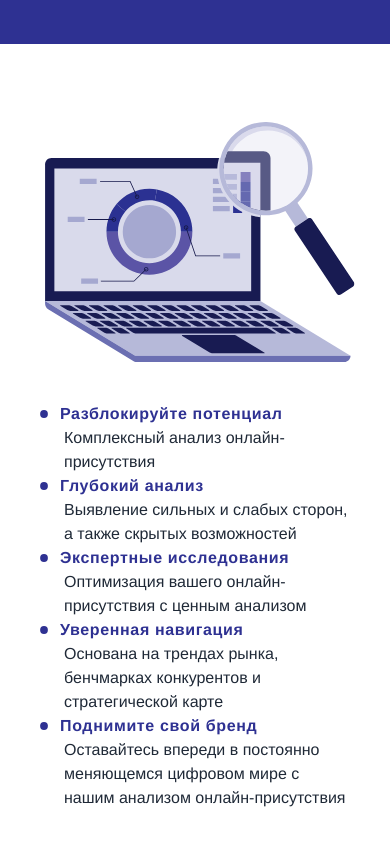
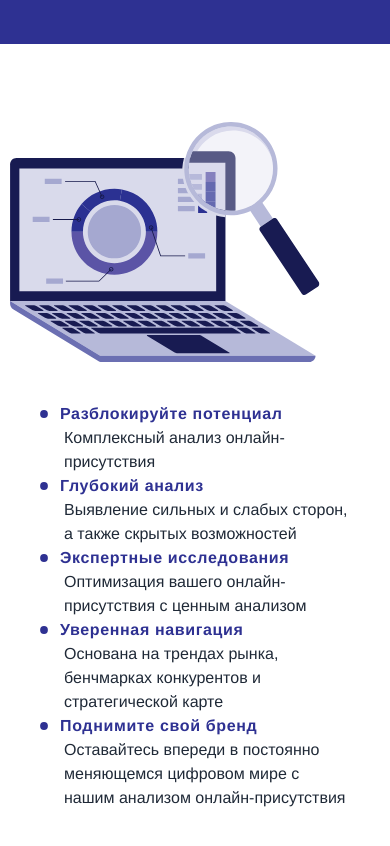
Before and after one commit to Najibmansour/novyi-koncept, a Next.js app: page / in a window 390 px wide. Shown: the part 800-1646 px from the top of the page. Built offline with nearby package versions, Linux system fonts and the light colour scheme.

Commit message:
cleaned structure of Page 2

```diff
--- a/src/app/page.js
+++ b/src/app/page.js
@@ -4,7 +4,7 @@ import Page2 from "@/components/Pages/page2";
 
 export default function Home() {
   return (
-    <div>
+    <div className="overflow-hidden">
       <Page1 />
       <Page2 />
     </div>
--- a/src/components/Pages/page2.jsx
+++ b/src/components/Pages/page2.jsx
@@ -1,80 +1,11 @@
-"use client";
-import React, { useEffect, useState } from "react";
-import Laptop from "../svgs/laptop";
-import Bullet from "../svgs/bullet";
-
-const descList = [
-  {
-    id: 0,
-    title: "Разблокируйте потенциал",
-    desc: "Комплексный анализ онлайн-присутствия",
-  },
-  {
-    id: 1,
-    title: "Глубокий анализ",
-    desc: "Выявление сильных и слабых сторон, a также скрытых возможностей",
-  },
-  {
-    id: 2,
-    title: "Экспертные исследования",
-    desc: "Оптимизация вашего онлайн-присутствия c ценным анализом",
-  },
-  {
-    id: 3,
-    title: "Уверенная навигация",
-    desc: " Основана на трендах рынка, бенчмарках конкурентов и стратегической карте",
-  },
-  {
-    id: 4,
-    title: "Поднимите свой бренд",
-    desc: "Оставайтесь впереди в постоянно меняющемся цифровом мире c нашим анализом онлайн-присутствия",
-  },
-];
+import React from "react";
+import GridElement from "../page 2/gridElement";
 
 const Page2 = () => {
-  const [isMobile, setIsMobile] = useState();
-  useEffect(() => {
-    setIsMobile(window.innerWidth <= 768 ? true : false);
-  }, []);
-
   return (
     <div className=" flex justify-center items-center w-screen h-screen  ">
-      <div className=" grid lg:grid-cols-2 grid-cols-1 gap-10 lg:gap-0">
-        <div className=" lg:order-last">
-          <Laptop />
-        </div>
-        <div className=" flex items-center">
-          <ul dir={isMobile ? "ltr" : "rtl"} className="lg:mr-20 pl-10">
-            {descList.map((e) => {
-              return (
-                <li key={e.id} className="">
-                  <p className="flex flex-row">
-                    <Bullet />
-                    <span className="lg:mr-3 ml-3 font-bold lg:text-xl text-primary tracking-[0.04rem]">
-                      {e.title}
-                    </span>
-                  </p>
-                  <p className="lg:mr-6 ml-6 lg:pl-64 pr-10 lg:pr-0">
-                    {e.desc}
-                  </p>
-                </li>
-              );
-            })}
-          </ul>
-        </div>
-      </div>
+      <GridElement></GridElement>
     </div>
-    // <div className="w-screen h-screen bg-white flex flex-row justify-center items-center ">
-    //   <div className="grid gap-5 lg:grid-cols-2 lg:grid-rows-1 grid-cols-1 grid-rows-2 w-[80%]">
-    //     <ul
-    //       className="list-disc text-right list-outside text-primary "
-    //       dir="rtl"
-    //     >
-    //
-    //     </ul>
-    //     <Laptop />
-    //   </div>
-    // </div>
   );
 };
 
--- a/src/components/page 2/PointsText.jsx
+++ b/src/components/page 2/PointsText.jsx
@@ -1,7 +1,59 @@
-import React from "react";
+"use client";
+import React, { useEffect, useState } from "react";
+import Bullet from "../svgs/bullet";
+
+const descList = [
+  {
+    id: 0,
+    title: "Разблокируйте потенциал",
+    desc: "Комплексный анализ онлайн-присутствия",
+  },
+  {
+    id: 1,
+    title: "Глубокий анализ",
+    desc: "Выявление сильных и слабых сторон, a также скрытых возможностей",
+  },
+  {
+    id: 2,
+    title: "Экспертные исследования",
+    desc: "Оптимизация вашего онлайн-присутствия c ценным анализом",
+  },
+  {
+    id: 3,
+    title: "Уверенная навигация",
+    desc: " Основана на трендах рынка, бенчмарках конкурентов и стратегической карте",
+  },
+  {
+    id: 4,
+    title: "Поднимите свой бренд",
+    desc: "Оставайтесь впереди в постоянно меняющемся цифровом мире c нашим анализом онлайн-присутствия",
+  },
+];
 
 const PointsText = () => {
-  return <div>PointsText</div>;
+  const [isMobile, setIsMobile] = useState();
+  useEffect(() => {
+    setIsMobile(window.innerWidth <= 768 ? true : false);
+  }, []);
+  return (
+    <div className=" flex items-center">
+      <ul dir={isMobile ? "ltr" : "rtl"} className="lg:mr-20 pl-10">
+        {descList.map((e) => {
+          return (
+            <li key={e.id} className="">
+              <p className="flex flex-row">
+                <Bullet />
+                <span className="lg:mr-3 ml-3 font-bold lg:text-xl text-primary tracking-[0.04rem]">
+                  {e.title}
+                </span>
+              </p>
+              <p className="lg:mr-6 ml-6 lg:pl-64 pr-10 lg:pr-0">{e.desc}</p>
+            </li>
+          );
+        })}
+      </ul>
+    </div>
+  );
 };
 
 export default PointsText;
--- a/src/components/page 2/gridElement.jsx
+++ b/src/components/page 2/gridElement.jsx
@@ -1,7 +1,14 @@
 import React from "react";
+import PictureLaptop from "./picture";
+import PointsText from "./PointsText";
 
 const GridElement = () => {
-  return <div>GridElement</div>;
+  return (
+    <div className=" grid lg:grid-cols-2 grid-cols-1 gap-10 lg:gap-0">
+      <PictureLaptop />
+      <PointsText />
+    </div>
+  );
 };
 
 export default GridElement;
--- a/src/components/page 2/picture.jsx
+++ b/src/components/page 2/picture.jsx
@@ -0,0 +1,12 @@
+import React from "react";
+import Laptop from "../svgs/laptop";
+
+const PictureLaptop = () => {
+  return (
+    <div className=" lg:order-last">
+      <Laptop />
+    </div>
+  );
+};
+
+export default PictureLaptop;
--- a/src/components/svgs/laptop.jsx
+++ b/src/components/svgs/laptop.jsx
@@ -2,7 +2,7 @@ import React from "react";
 
 const Laptop = () => {
   return (
-    <div className="flex justify-center">
+    <div className="flex ">
       <svg
         className="lg:w-[40rem] w-[20rem]"
         viewBox="0 0 572 430"
--- a/src/lib/IsMobile.tsx
+++ /dev/null
@@ -1,30 +0,0 @@
-import { useEffect, useState } from "react";
-
-const useIsMobile = (px_width: number) => {
-  const [width, setWidth] = useState<number>(0);
-  const [isMobile, setIsMobile] = useState(false);
-  function handleWindowSizeChange() {
-    setWidth(window.innerWidth);
-  }
-
-  useEffect(() => {
-    setWidth(window.innerWidth);
-    setIsMobile(width <= 768);
-    window.addEventListener("resize", handleWindowSizeChange);
-    return () => {
-      window.removeEventListener("resize", handleWindowSizeChange);
-    };
-  }, [width]);
-
-  useEffect(() => {
-    setIsMobile(width <= px_width);
-  }, [px_width, width]);
-
-  if (isMobile === null) {
-    return false;
-  }
-
-  return isMobile;
-};
-
-export default useIsMobile;
```
